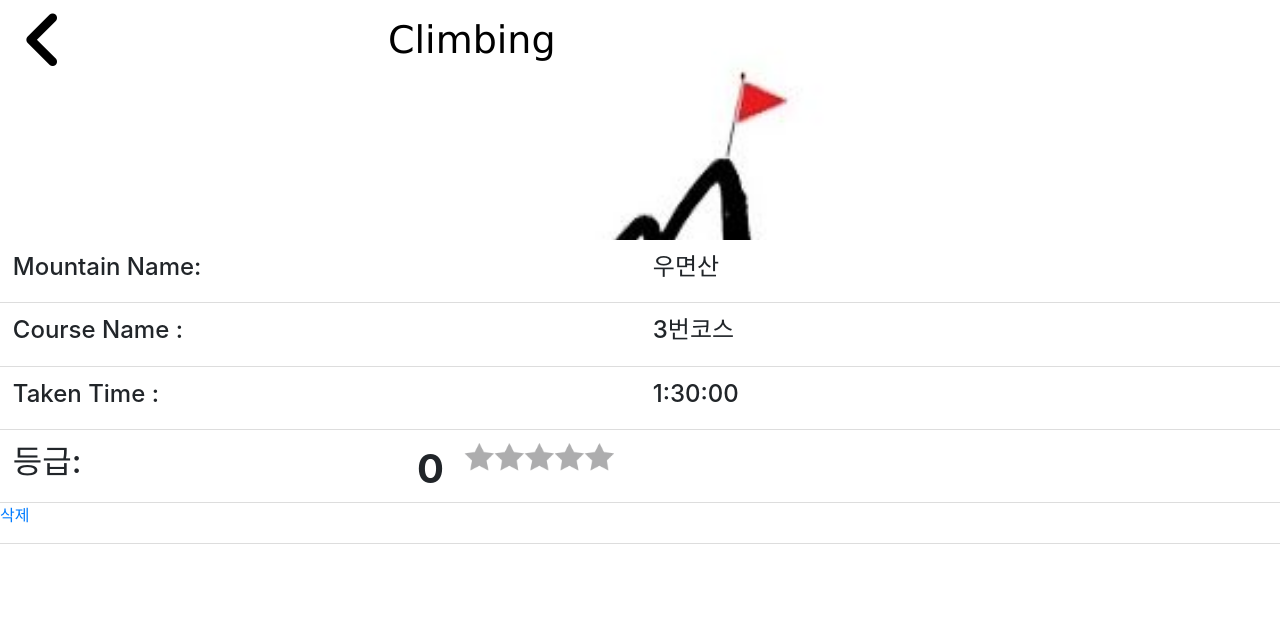
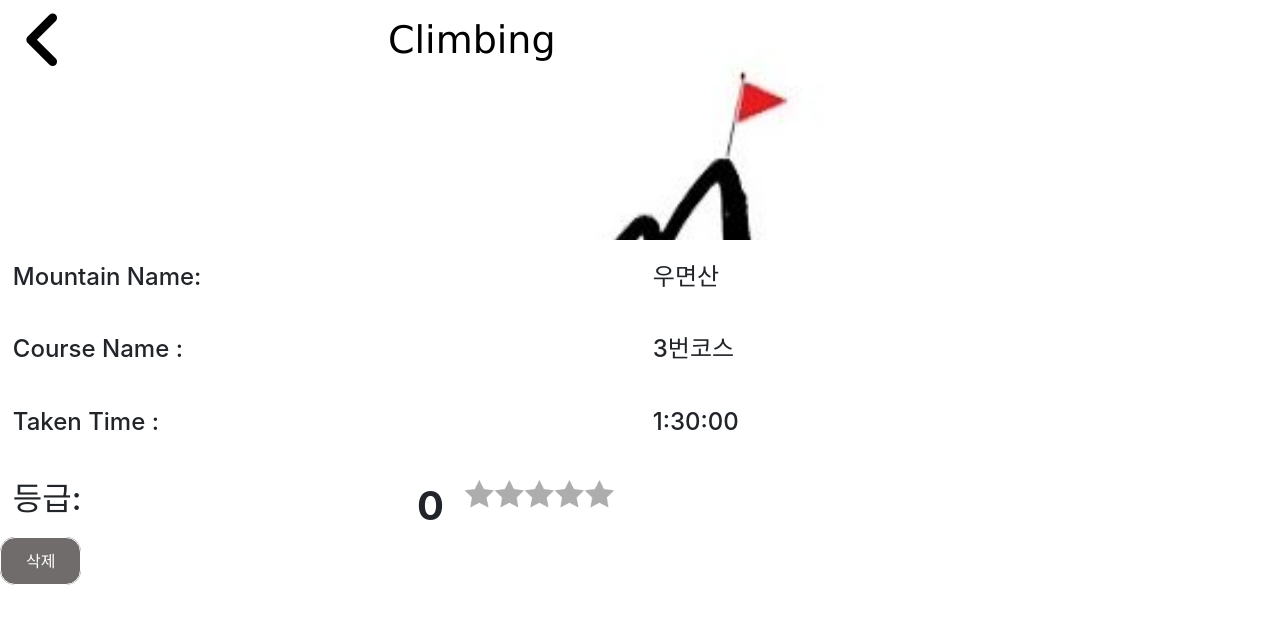
Before and after one commit to tsaurav18/climbing_App, a Django app: page /mylist/4/ in a window 1280 px wide. Shown: the top 624 px of the page. Run offline with Django 3.2, Linux system fonts and the light colour scheme; data comes from the database, SQL or seed files in the repository; both versions use the stored data as it was after the commit; some libraries are stand-ins or nearby versions.

Commit message:
mylist.css changed

```diff
--- a/Main/climbing/static/css/mylist_detail.css
+++ b/Main/climbing/static/css/mylist_detail.css
@@ -13,6 +13,17 @@
 	background-position: center center;
     margin: 0;
     padding: 0;
+}
+a{
+	border-radius: 15px;
+    color: #007bff;
+    text-decoration: none;
+    background-color: transparent;
+    border: 1px solid;
+    padding: 13px 25px;
+
+    color: white;
+    background: #716c6c;
 }
 
 .header {
@@ -125,7 +136,7 @@ body {
 		.grid{
 			float:left;
 			width:100%;
-			border-bottom: 1px solid #DDD;
+			margin-top:10px
 		}
 
 
--- a/Main/climbing/templates/mylist_detail.html
+++ b/Main/climbing/templates/mylist_detail.html
@@ -101,7 +101,7 @@
                 </div>
             </div>
             <div class="grid">
-                <p><a href="{% url 'mylist_delete' pk=mine.pk %}">삭제</a></p>
+               <a href="{% url 'mylist_delete' pk=mine.pk %}">삭제</a>
             </div>
     </div>
 
```
Also changed, not shown: Main/db.sqlite3.
